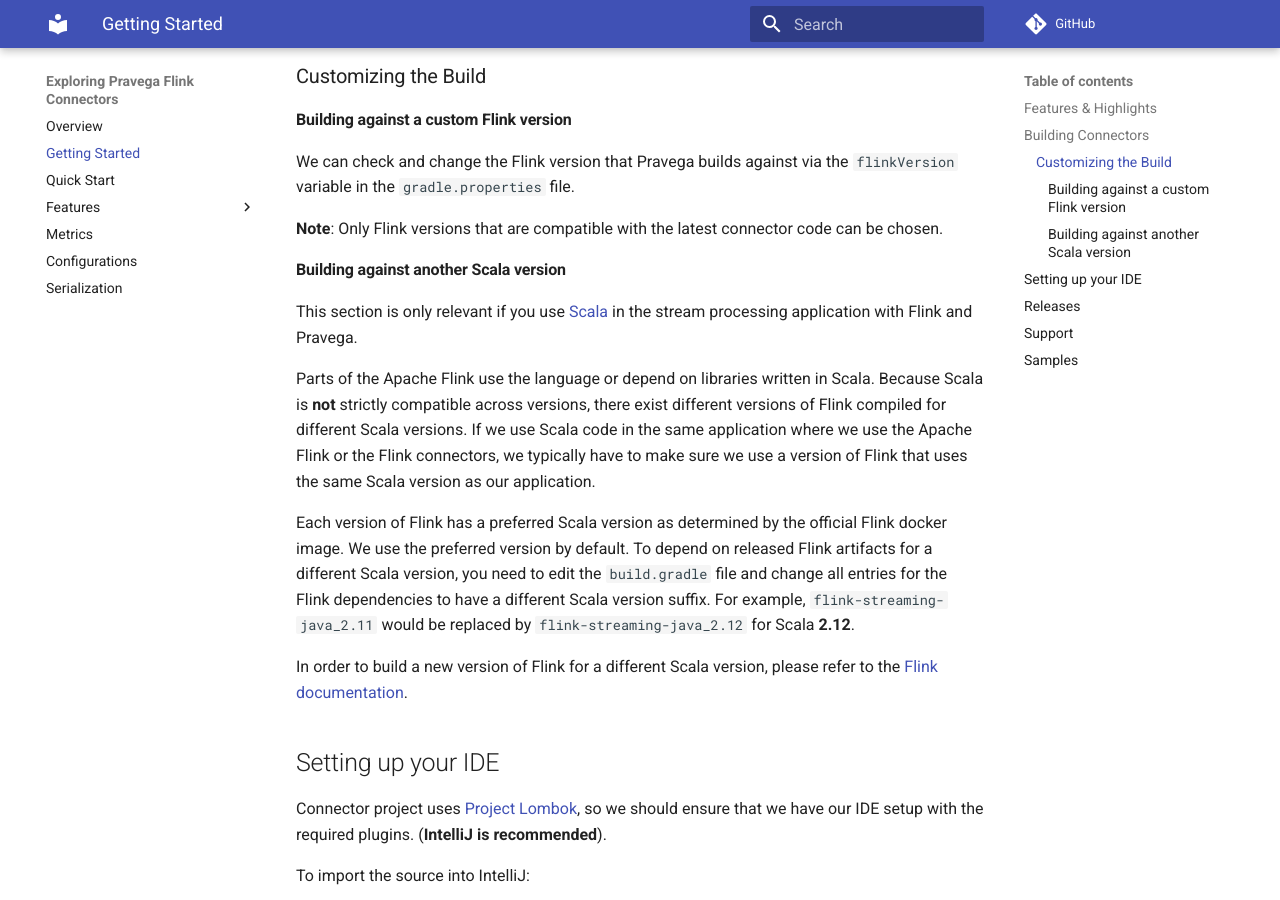
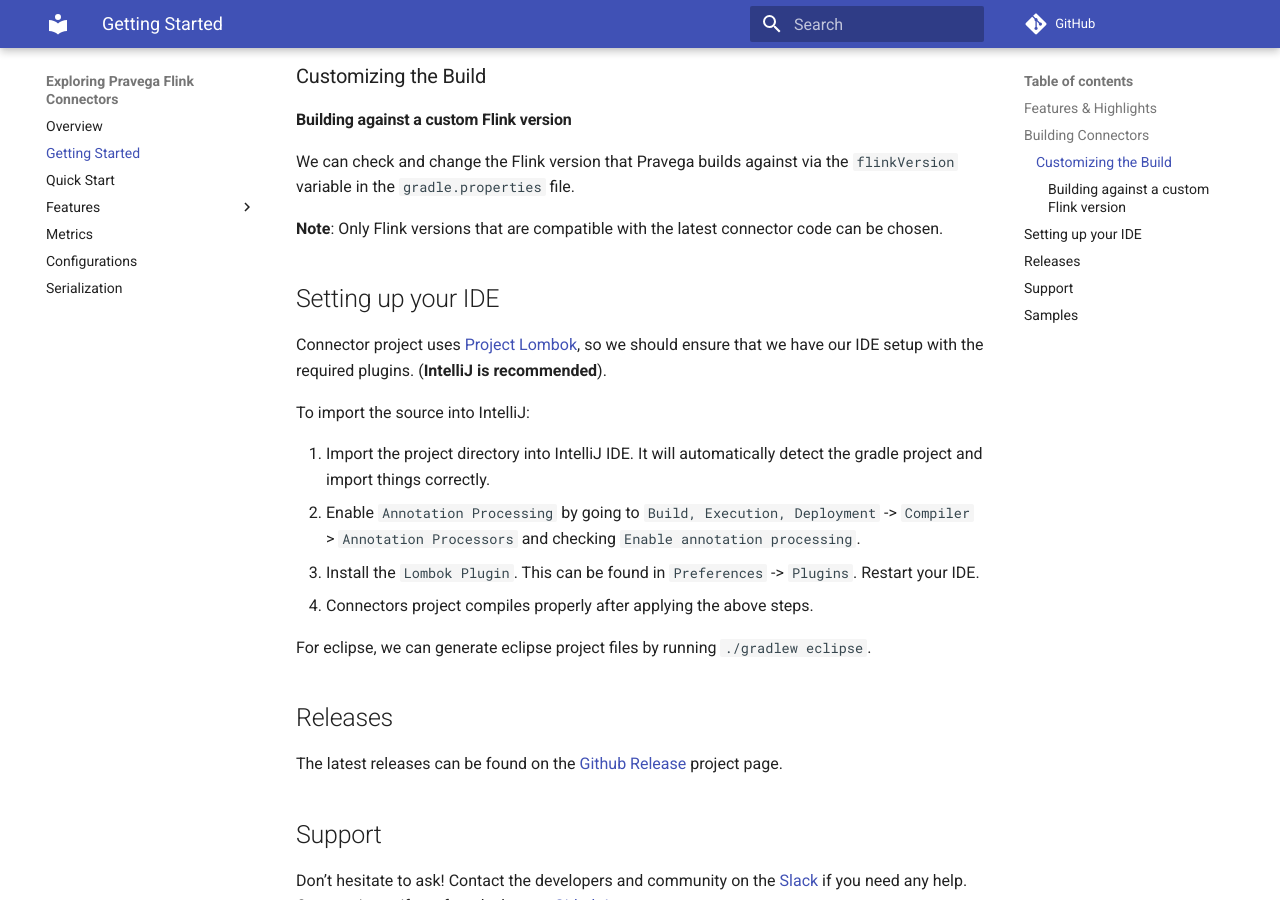
Before and after one commit to pravega/flink-connectors, an MkDocs documentation site: the page built from documentation/src/docs/getting-started.md, in a window 1280 px wide and 900 px high, scrolled down 1107 px. Built offline with MkDocs 1.6.1 and Material for MkDocs 9.7.7, drawn with Linux system fonts in a browser that asks for light colours; comment, search, counter and statistics services are not loaded.

Commit message:
[Issue-556] Drop support for Scala 2.11
Signed-off-by: thekingofcity <3353040+thekingofcity@users.noreply.github.com>

```diff
--- a/documentation/src/docs/getting-started.md
+++ b/documentation/src/docs/getting-started.md
@@ -9,7 +9,7 @@
 -->
 # Pravega Flink Connectors [![Build Status](https://travis-ci.org/pravega/flink-connectors.svg?branch=master)](https://travis-ci.org/pravega/flink-connectors)
 
-This repository implements  connectors to read and write [Pravega](http://pravega.io/) Streams with [Apache Flink](http://flink.apache.org/) stream processing framework.
+This repository implements connectors to read and write [Pravega](http://pravega.io/) Streams with [Apache Flink](http://flink.apache.org/) stream processing framework.
 
 The connectors can be used to build end-to-end stream processing pipelines (see [Samples](https://github.com/pravega/pravega-samples)) that use Pravega as the stream storage and message bus, and Apache Flink for computation over the streams.
 
@@ -56,18 +56,6 @@
 
 **Note**: Only Flink versions that are compatible with the latest connector code can be chosen.
 
-#### Building against another Scala version
-
-This section is only relevant if you use [Scala](https://www.scala-lang.org/) in the stream processing application with Flink and Pravega.
-
-Parts of the Apache Flink use the language or depend on libraries written in Scala. Because Scala is **not** strictly compatible across versions, there exist different versions of Flink compiled for different Scala versions.
-If we use Scala code in the same application where we use the Apache Flink or the Flink connectors, we typically have to make sure we use a version of Flink that uses the same Scala version as our application.
-
-Each version of Flink has a preferred Scala version as determined by the official Flink docker image. We use the preferred version by default.
-To depend on released Flink artifacts for a different Scala version, you need to edit the `build.gradle` file and change all entries for the Flink dependencies to have a different Scala version suffix. For example, `flink-streaming-java_2.11` would be replaced by `flink-streaming-java_2.12` for Scala **2.12**.
-
-In order to build a new version of Flink for a different Scala version, please refer to the [Flink documentation](https://ci.apache.org/projects/flink/flink-docs-stable/start/building.html#scala-versions).
-
 ## Setting up your IDE
 
 Connector project uses [Project Lombok](https://projectlombok.org/), so we should ensure that we have our IDE setup with the required plugins. (**IntelliJ is recommended**).
```
Also changed, not shown: 1 other file.
